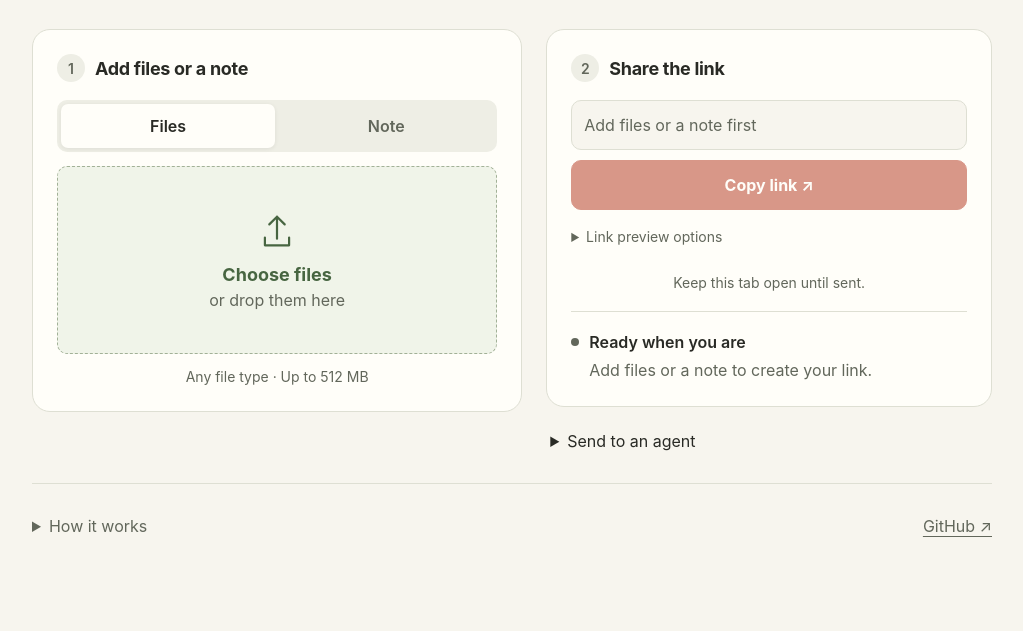
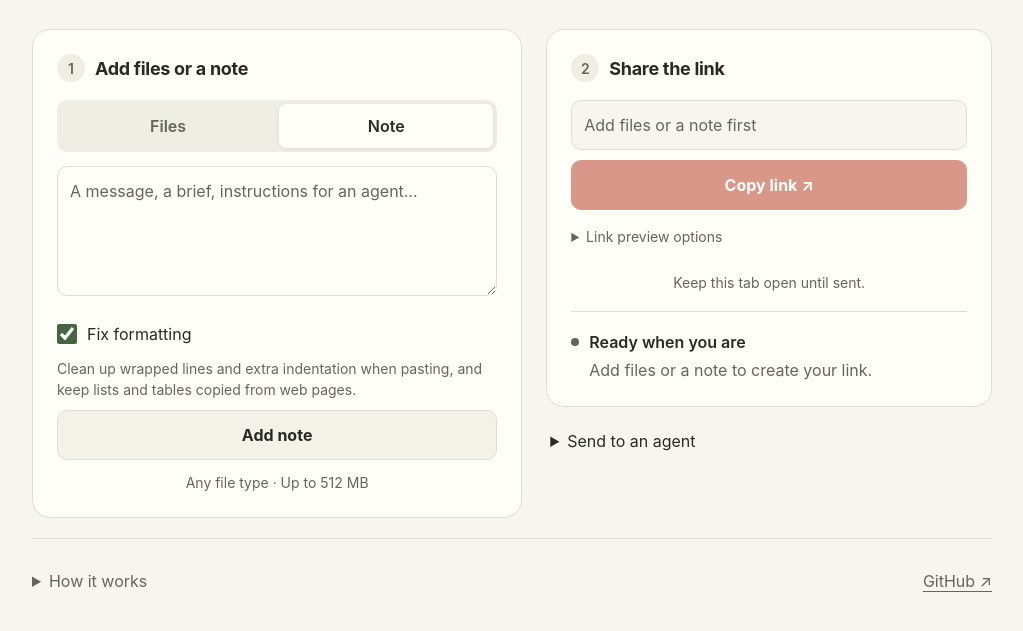
Before and after one commit to krunkosaurus/meatproxy, a website with bundled scripts: page public/index.html in a window 1280 px wide. Shown: the part 233-864 px from the top of the page, without its empty margins (128-1151 px from the left). Before the commit the page ends 813 px from the top, so only its background shows below. Built offline with nearby package versions, Linux system fonts and the light colour scheme.

Commit message:
feat: open the page on the Note tab
The sender page now starts with the Note editor selected instead of the
file picker. Dropping files only worked on the Files tab's drop area, so
files dragged into the page now switch to that tab to reveal it; dragged
text leaves the note editor open.

Validation: syntax checks and all 115 tests, including the page's initial
tab and a dragenter with text and with files through the app's real
listener. In Chrome on a local server, the page opened on Note, a text
drag kept it, a file DragEvent switched to Files, and the layout was
checked at desktop width.

Co-Authored-By: Claude Opus 5.5 <noreply@anthropic.com>

```diff
--- a/public/app.js
+++ b/public/app.js
@@ -603,6 +603,8 @@ $('file-input').onchange = event => { addFiles([...event.target.files]); event.t
 for (const name of ['dragenter', 'dragover']) $('dropzone').addEventListener(name, event => { event.preventDefault(); $('dropzone').classList.add('dragging'); });
 for (const name of ['dragleave', 'drop']) $('dropzone').addEventListener(name, event => { event.preventDefault(); $('dropzone').classList.remove('dragging'); });
 $('dropzone').ondrop = event => addFiles([...event.dataTransfer.files]);
+// The page opens on the Note tab, so files dragged in reveal the drop area.
+document.addEventListener('dragenter', event => { if (event.dataTransfer?.types.includes('Files')) selectInputTab($('files-tab')); });
 window.addEventListener('dragover', event => event.preventDefault());
 window.addEventListener('drop', event => event.preventDefault());
 $('note').addEventListener('paste', event => {
--- a/public/index.html
+++ b/public/index.html
@@ -49,17 +49,17 @@
         <div class="card-top"><span class="step" id="content-step" aria-hidden="true">1</span><h2 id="content-title">Add files or a note</h2></div>
         <div id="sender-controls">
           <div class="tabs" role="tablist" aria-label="What to send">
-            <button id="files-tab" role="tab" aria-selected="true" aria-controls="files-panel">Files</button>
-            <button id="note-tab" role="tab" aria-selected="false" aria-controls="note-panel" tabindex="-1">Note</button>
+            <button id="files-tab" role="tab" aria-selected="false" aria-controls="files-panel" tabindex="-1">Files</button>
+            <button id="note-tab" role="tab" aria-selected="true" aria-controls="note-panel">Note</button>
           </div>
-          <div id="files-panel" role="tabpanel" aria-labelledby="files-tab">
+          <div id="files-panel" role="tabpanel" aria-labelledby="files-tab" hidden>
             <button class="dropzone" id="dropzone" type="button" aria-label="Choose files">
               <svg viewBox="0 0 40 40" aria-hidden="true"><path d="M20 27V7m-7 7 7-7 7 7M9 26v7h22v-7" fill="none" stroke="currentColor" stroke-width="2" stroke-linecap="round" stroke-linejoin="round"/></svg>
               <strong id="dropzone-label">Choose files</strong><span>or drop them here</span>
             </button>
             <input id="file-input" type="file" multiple hidden>
           </div>
-          <div id="note-panel" role="tabpanel" aria-labelledby="note-tab" hidden>
+          <div id="note-panel" role="tabpanel" aria-labelledby="note-tab">
             <label for="note" class="sr-only">Your note</label>
             <textarea id="note" placeholder="A message, a brief, instructions for an agent…" maxlength="200000" rows="4"></textarea>
             <label class="preview-option" for="fix-formatting"><input id="fix-formatting" type="checkbox" checked aria-describedby="formatting-help"> Fix formatting</label>
```
Also changed, not shown: test/app-fixture.mjs (+5 -0 lines), test/app.test.mjs (+12 -0 lines).
